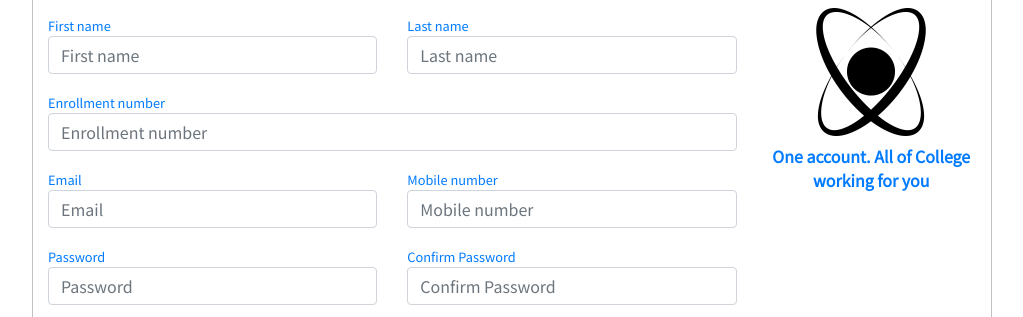
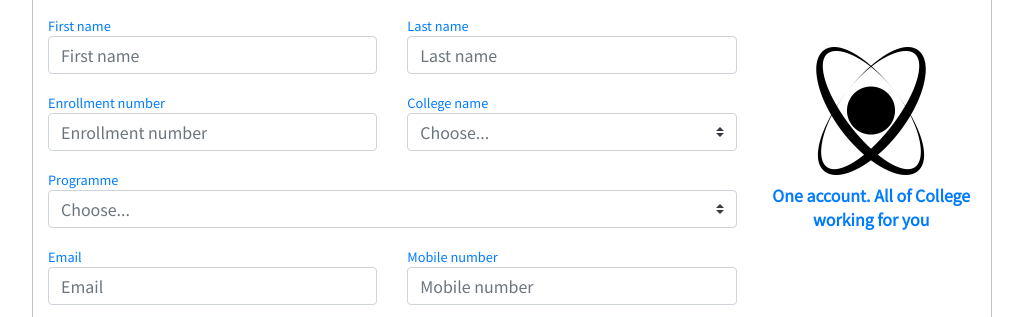
Before and after one commit to aayushbg/Login_Page, a website: page frontend/signup.html in a window 1280 px wide. Shown: the part 222-539 px from the top of the page, without its empty margins (128-1151 px from the left). Drawn offline with nearby package versions, Linux system fonts and the light colour scheme.

Commit message:
Signup form UI completed

```diff
--- a/frontend/js/signup-form.js
+++ b/frontend/js/signup-form.js
@@ -12,6 +12,14 @@ const toggle_student = () => {
 
         toggle_switch_student.classList.replace('btn-outline-primary','btn-primary');
         toggle_switch_faculty.classList.replace('btn-primary','btn-outline-primary');
+
+        // Swaping Faculty_ID with Enrollment Number
+        let enroll_num = '<label class="text-primary"><small>Enrollment number</small></label><input class="form-control" placeholder="Enrollment number" id="enroll_num">';
+        $('#enroll_or_faculty_id').empty();
+        $('#enroll_or_faculty_id').append(enroll_num);
+        // Adding Programme Selection
+        let program = '<div class="col-md"><label class="text-primary"><small>Programme</small></label><select class="custom-select text-muted"><option selected>Choose...</option><option value="BTech">BTech</option><option value="MBA">MBA</option><option value="BBA">BBA</option></select></div>';
+        $('#program_or_dept').append(program);
     }
 }
 
@@ -25,5 +33,14 @@ const toggle_faculty = () => {
 
         toggle_switch_student.classList.replace('btn-primary','btn-outline-primary');
         toggle_switch_faculty.classList.replace('btn-outline-primary','btn-primary');
+
+        // Swaping Enrollment Number with Faculty_ID
+        let faculty_id = '<label class="text-primary"><small>Faculty ID</small></label><input class="form-control" placeholder="Faculty ID" id="faculty_id">';
+        $('#enroll_or_faculty_id').empty();
+        $('#enroll_or_faculty_id').append(faculty_id);
+
+        // Removing Programme Selection
+        $('#program_or_dept').empty();
+
     }
 }
--- a/frontend/signup.html
+++ b/frontend/signup.html
@@ -49,9 +49,29 @@
                                 <input class="form-control" placeholder="Last name" id="last_name">
                         </div>
                     </div>
-                    <div>
-                        <label class="text-primary"><small>Enrollment number</small></label>
-                        <input class="form-control" placeholder="Enrollment number" id="enroll_num">
+                    <div class="row">
+                        <div class="col-md" id="enroll_or_faculty_id">
+                            <label class="text-primary"><small>Enrollment number</small></label>
+                            <input class="form-control" placeholder="Enrollment number" id="enroll_num">
+                        </div>
+                        <div class="col-md">
+                            <label class="text-primary"><small>College name</small></label>
+                            <select class="custom-select text-muted" id="clg_name">
+                                <option selected>Choose...</option>>
+                                <option value="BPIT">BPIT</option>
+                            </select>
+                        </div>
+                    </div>
+                    <div class="row" id="program_or_dept">
+                        <div class="col-md">
+                            <label class="text-primary"><small>Programme</small></label>
+                            <select class="custom-select text-muted">
+                                <option selected>Choose...</option>
+                                <option value="BTech">BTech</option>
+                                <option value="MBA">MBA</option>
+                                <option value="BBA">BBA</option>
+                            </select>
+                        </div>
                     </div>
                     <div class="row">
                         <div class="col-md">
@@ -83,7 +103,7 @@
                 <img id="logo" src="./res/atom-shape.png" class="d-block mx-auto" />
                 <div class="text-primary mt-2 font-weight-bold">One account. All of College working for you</div>
             </div>
-            <div id="contact_links" class="text-primary mt-1 mx-auto">
+            <div id="contact_links" class="text-primary mx-auto mt-5">
                 <i class="fab fa-facebook"></i>
                 <a href="https://github.com/pv03158/" target="_blank"><i class="fab fa-github text-dark"></i></a>
                 <i class="fab fa-linkedin"></i>
--- a/frontend/stylesheets/signup-style.css
+++ b/frontend/stylesheets/signup-style.css
@@ -14,7 +14,7 @@
 .container-fluid{
     border: 1px solid rgb(197, 191, 191);
     width:75vw;
-    height: 99vh;
+    height: 120vh;
     font-family: 'Noto Sans TC', sans-serif;
 }
 
```
